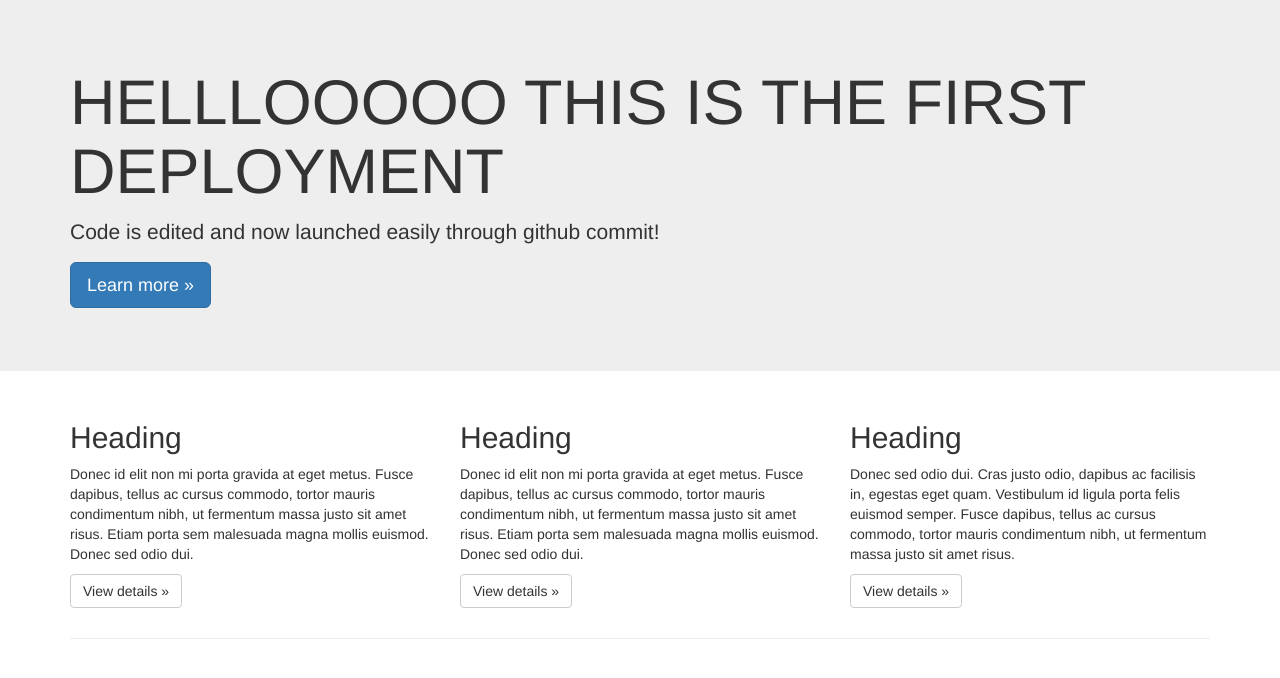
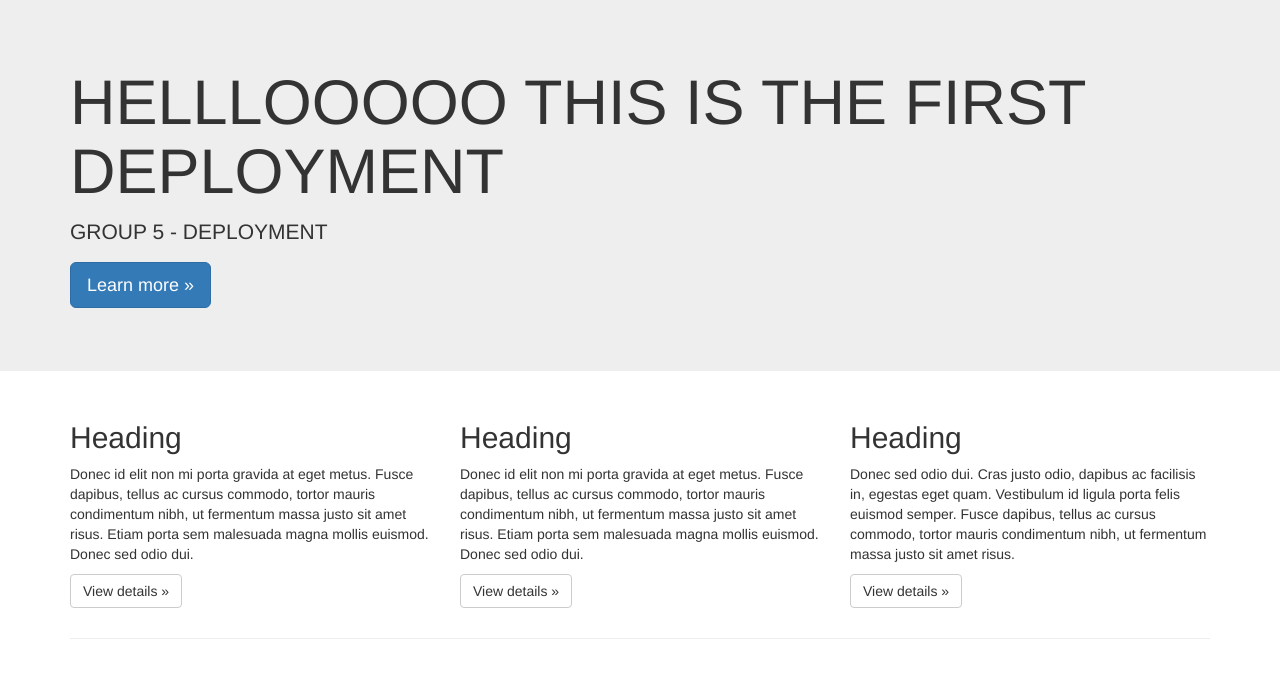
Before and after one commit to testdevops2017/deployment-tutorial, a plain HTML site: page index.html in a window 1280 px wide. Drawn offline with nearby package versions, Linux system fonts and the light colour scheme.

Commit message:
Update index.html

```diff
--- a/index.html
+++ b/index.html
@@ -10,7 +10,7 @@
     <div class="jumbotron">
       <div class="container">
         <h1>HELLLOOOOO THIS IS THE FIRST DEPLOYMENT</h1>
-        <p>Code is edited and now launched easily through github commit!</p>
+        <p>GROUP 5 - DEPLOYMENT</p>
         <p><a class="btn btn-primary btn-lg" href="#" role="button">Learn more &raquo;</a></p>
       </div>
     </div>
```
